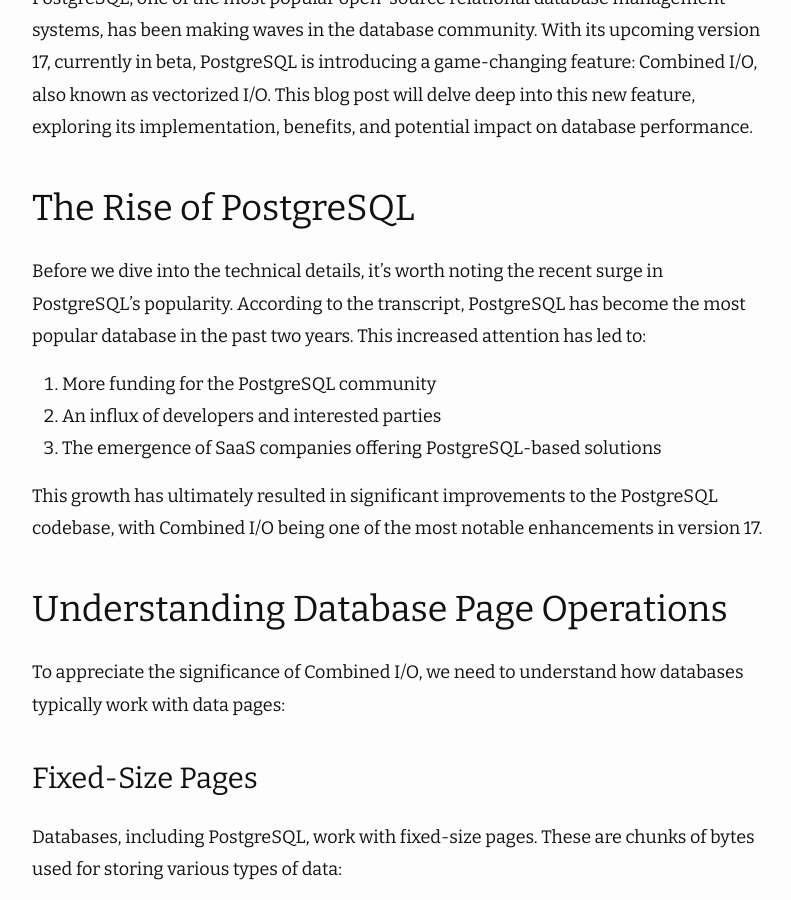
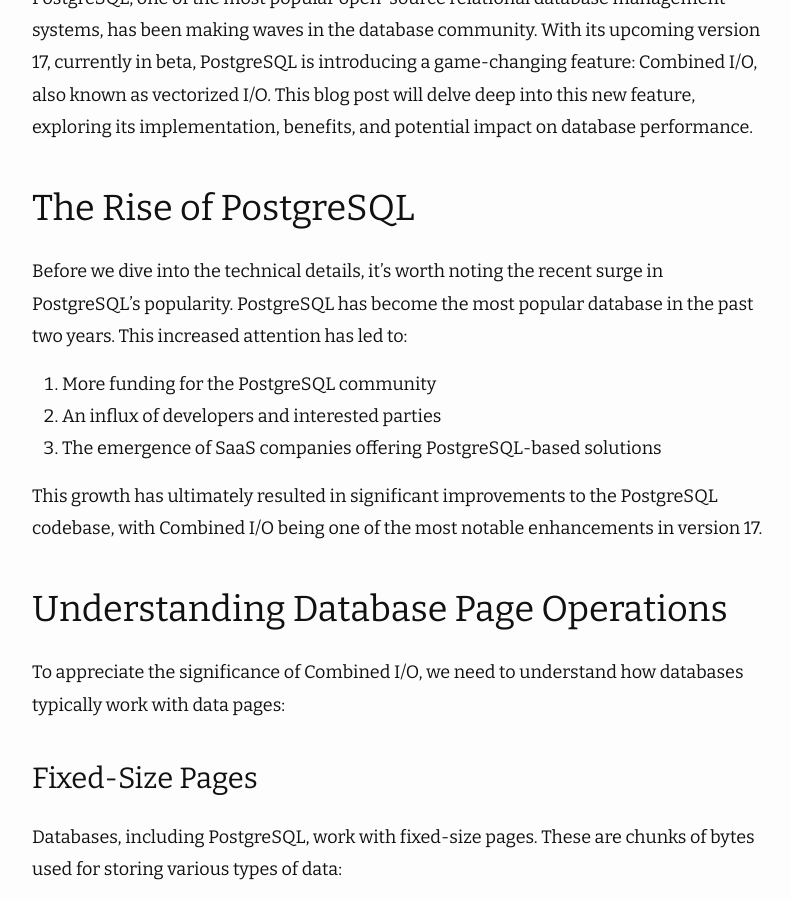
Before and after one commit to mohitmishra786/chessman, a Jekyll site: the page built from _posts/24-09-27-PostgreSQL-17's-Combined-IO-A-Deep-Dive-into-Performance-Optimization.md, in a window 1280 px wide and 900 px high, scrolled down 389 px. Shown: the whole window, without its empty margins (238-1029 px from the left). Built offline with Jekyll 4.4.1, drawn with Linux system fonts in a browser that asks for light colours; nearby versions of some CDN libraries; a script that is not in the unit is left out; some of the changed text lies outside the part shown.

Commit message:
Update 24-09-27-PostgreSQL-17's-Combined-IO-A-Deep-Dive-into-Performance-Optimization.md

```diff
--- a/_posts/24-09-27-PostgreSQL-17's-Combined-IO-A-Deep-Dive-into-Performance-Optimization.md
+++ b/_posts/24-09-27-PostgreSQL-17's-Combined-IO-A-Deep-Dive-into-Performance-Optimization.md
@@ -8,7 +8,7 @@
 
 ## The Rise of PostgreSQL
 
-Before we dive into the technical details, it's worth noting the recent surge in PostgreSQL's popularity. According to the transcript, PostgreSQL has become the most popular database in the past two years. This increased attention has led to:
+Before we dive into the technical details, it's worth noting the recent surge in PostgreSQL's popularity. PostgreSQL has become the most popular database in the past two years. This increased attention has led to:
 
 1. More funding for the PostgreSQL community
 2. An influx of developers and interested parties
@@ -159,8 +159,6 @@
 
 ## Implementation Details
 
-While the full implementation details of Combined I/O in PostgreSQL 17 are not provided in the transcript, we can infer some likely aspects of the implementation:
-
 ### 1. Scan Type Detection
 
 PostgreSQL would need to detect when it's performing operations that are likely to benefit from Combined I/O, such as:
@@ -244,8 +242,6 @@
 
 ## Comparison with Other Databases
 
-While the transcript doesn't provide information on how Combined I/O compares to similar features in other database systems, it's worth noting that other databases have implemented related optimizations:
-
 1. **Oracle**: Has long had a "multiblock read" feature that allows reading multiple database blocks in a single I/O operation.
 
 2. **MySQL/InnoDB**: Implements "read-ahead" at the storage engine level, which can read multiple pages in a single I/O operation.
@@ -276,12 +272,10 @@
 
 ## References
 
-While the transcript doesn't provide direct references, here are some relevant resources for further reading on the topics discussed:
+Here are some relevant resources for further reading on the topics discussed:
 
 1. PostgreSQL Documentation: [https://www.postgresql.org/docs/](https://www.postgresql.org/docs/)
 2. Linux Kernel Documentation on Read-Ahead: [https://www.kernel.org/doc/Documentation/block/queue-sysfs.txt](https://www.kernel.org/doc/Documentation/block/queue-sysfs.txt)
 3. PostgreSQL Wiki on Buffer Management: [https://wiki.postgresql.org/wiki/Buffer_Management](https://wiki.postgresql.org/wiki/Buffer_Management)
 4. Linux man page for preadv: [https://man7.org/linux/man-pages/man2/preadv.2.html](https://man7.org/linux/man-pages/man2/preadv.2.html)
 5. PostgreSQL 17 Development: [https://www.postgresql.org/developer/](https://www.postgresql.org/developer/)
-
-For the most up-to-date information on Combined I/O in PostgreSQL 17, it's recommended to check the official PostgreSQL documentation and release notes once version 17 is officially released.
```
